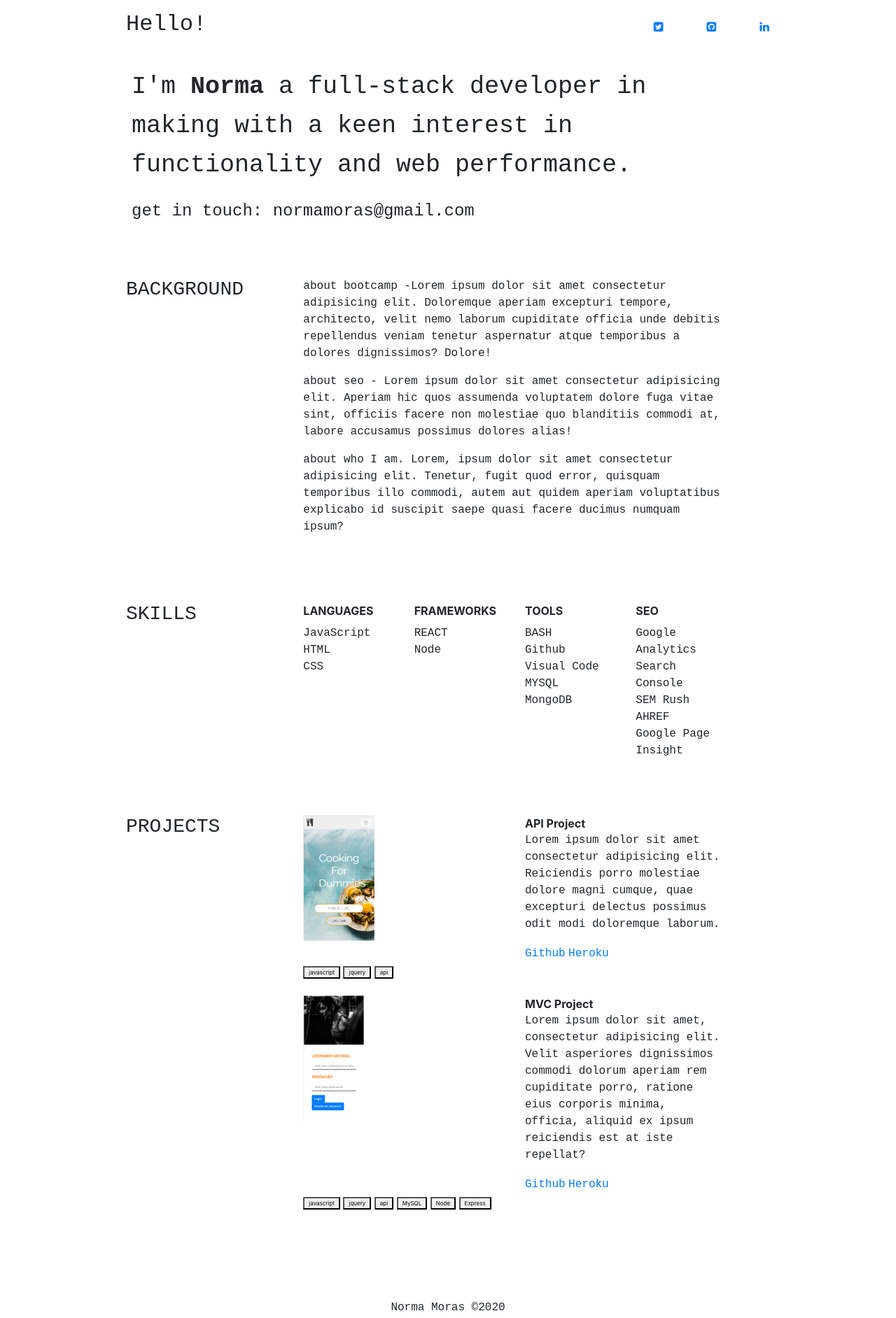
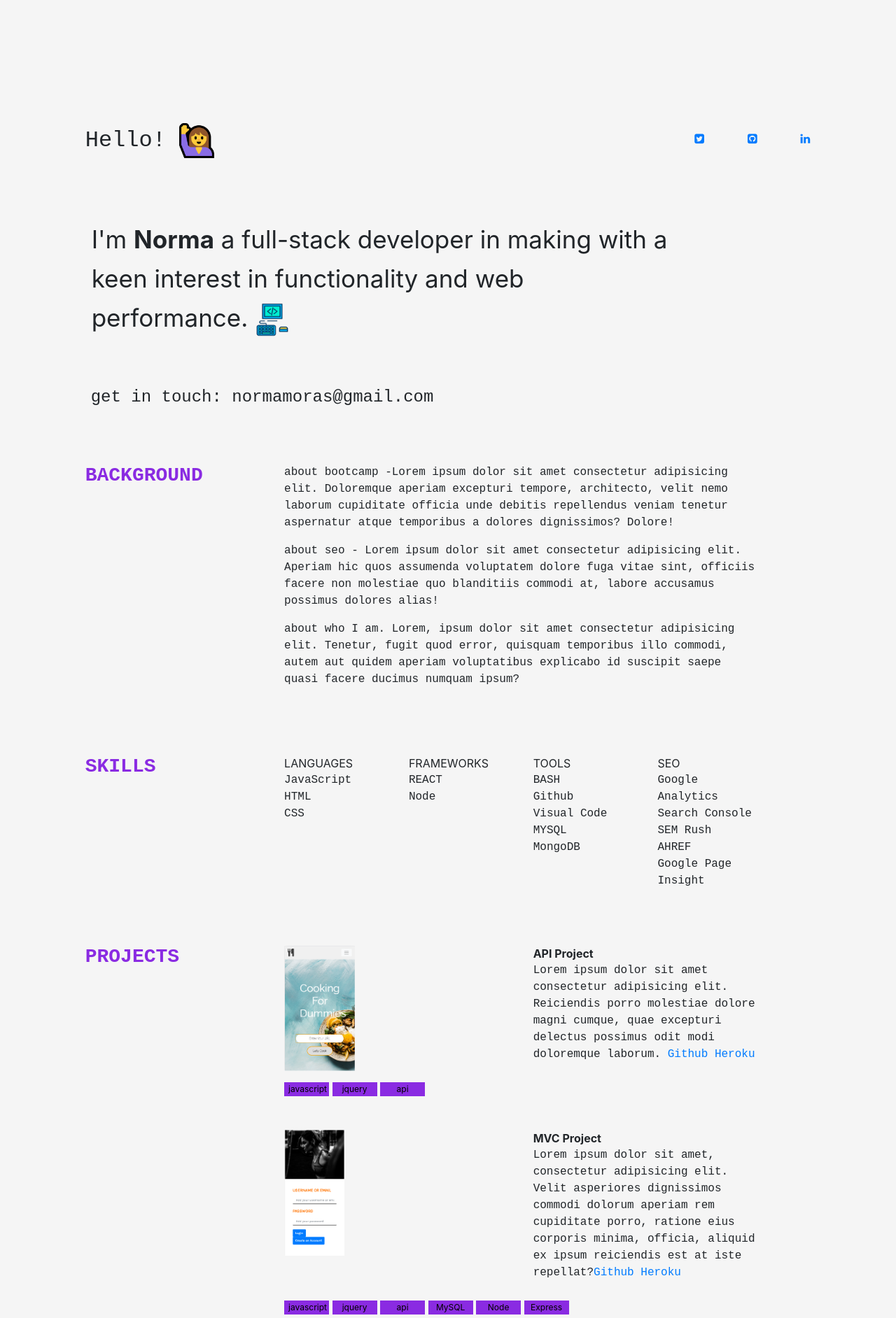
Before and after one commit to nmoras/portfolio-3, a plain HTML site: page index.html in a window 1280 px wide. Shown: the top 1884 px of the page at 70% size. Drawn offline with nearby package versions, Linux system fonts and the light colour scheme.

Commit message:
added icons

```diff
--- a/index.html
+++ b/index.html
@@ -5,6 +5,7 @@
     <meta name="viewport" content="width=device-width, initial-scale=1.0">
     <meta http-equiv="X-UA-Compatible" content="ie=edge">
     <title>Document</title>
+    <link rel="icon" type="image/png" href="assets/happy-person-raising-one-hand_1f64b.png" />
     <link rel="stylesheet" href="style.css">
     <link rel="stylesheet" href="https://stackpath.bootstrapcdn.com/bootstrap/4.4.1/css/bootstrap.min.css" integrity="sha384-Vkoo8x4CGsO3+Hhxv8T/Q5PaXtkKtu6ug5TOeNV6gBiFeWPGFN9MuhOf23Q9Ifjh" crossorigin="anonymous">
     <script src="https://code.jquery.com/jquery-3.4.1.slim.min.js" integrity="sha384-J6qa4849blE2+poT4WnyKhv5vZF5SrPo0iEjwBvKU7imGFAV0wwj1yYfoRSJoZ+n" crossorigin="anonymous"></script>
@@ -12,13 +13,41 @@
     <link rel="stylesheet" href="https://cdnjs.cloudflare.com/ajax/libs/font-awesome/4.7.0/css/font-awesome.min.css">
 </head>
 <body class="body">
-    <div class="container-fluid container">
+    <!-- <script>
+        let i = 0;
+        let txt = 'Hi. I am Norma. I am a digital marketing professional with expertise in Search Engine Optimization. As an SEO expert I worked with web developers and I always wondered, Wish! I could build something like that. ABRAKADABRA! Here I am a full stack web developer making a shift to a new career.';
+        let speed = 60;
+
+        $( window ).on( "load", typeWriter )
+        function typeWriter() {
+        $("#container").addClass('hide');
+
+        if (i < txt.length) {
+            document.querySelector("#section-main").innerHTML += txt.charAt(i);
+            i++;
+            setTimeout(typeWriter, speed);
+        };
+        setTimeout(homePage, 23000)
+
+        };
+        function homePage(){
+            $("#section-main").hide();
+            $("#container").removeClass('hide');
+
+        };
+    </script>     -->
+    <div class="section-main" id="section-main">
+
+
+
+    </div>
+    <div class="container-fluid" id="container">
         <section class="header">
             <div class="row justify-content-center">
                 <div class="col-lg-10">
                     <div class="row justify-content-between">
                         <div class="col-lg-6">
-                            <h2>Hello! </h2>
+                            <h2>Hello! <img class="comp-icon" src="assets/happy-person-raising-one-hand_1f64b.png"> </h2>
                         </div>
                         <div class="row">
                             <div class="col-lg-4">
@@ -34,8 +63,14 @@
                     </div>
                     <div class="row mt-4">
                         <div class="col-lg-10">
-                            <h2 class="p-2 header-intro">I'm <b>Norma</b> a full-stack developer in making with a keen interest in functionality and web performance.</h2>
-                            <h4 class="p-2">get in touch: <span>normamoras@gmail.com</span></h4>
+                            <div class="row">
+                                <div class="col-lg-12 p-4">
+                                    <h1 class="header-intro">I'm <b>Norma</b> a full-stack developer in making with a keen interest in functionality and web performance. <img class="comp-icon" src="assets/computer.png"></h1>
+                                </div>
+                                <div class="col-lg-10">
+                                    <h4 class="p-2">get in touch: <span>normamoras@gmail.com</span></h4>
+                                </div>
+                            </div>
                         </div>
                     </div>
                 </div>
@@ -131,10 +166,10 @@
                                 </div>
                                 <div class="col-lg-5">
                                     <b>API Project</b>
-                                    <p>Lorem ipsum dolor sit amet consectetur adipisicing elit. Reiciendis porro molestiae dolore magni cumque, quae excepturi delectus possimus odit modi doloremque laborum. </p><a href="http://">Github</a> <a href="http://">Heroku</a>
+                                    <p>Lorem ipsum dolor sit amet consectetur adipisicing elit. Reiciendis porro molestiae dolore magni cumque, quae excepturi delectus possimus odit modi doloremque laborum. <a href="http://">Github</a> <a href="http://">Heroku</a></p>
                                 </div>
                             </div>
-                            <div class="row justify-content-center">
+                            <div class="row justify-content-center pt-2">
                                 <div class="col-lg-10 align-self-end">
                                     <button class="tag-btn">javascript</button>
                                     <button class="tag-btn">jquery</button>
@@ -142,17 +177,17 @@
                                 </div>
                             </div>
                         </div>
-                        <div class="col-lg-12">
+                        <div class="col-lg-12 pr-block">
                             <div class="row justify-content-center mt-4">
                                 <div class="col-lg-5">
                                     <img class="pr-img" src="assets/fitness-app.png" alt="">
                                 </div>
                                 <div class="col-lg-5">
                                     <b>MVC Project</b>
-                                    <p>Lorem ipsum dolor sit amet, consectetur adipisicing elit. Velit asperiores dignissimos commodi dolorum aperiam rem cupiditate porro, ratione eius corporis minima, officia, aliquid ex ipsum reiciendis est at iste repellat?</p></p><a href="http://">Github</a> <a href="http://">Heroku</a>
+                                    <p>Lorem ipsum dolor sit amet, consectetur adipisicing elit. Velit asperiores dignissimos commodi dolorum aperiam rem cupiditate porro, ratione eius corporis minima, officia, aliquid ex ipsum reiciendis est at iste repellat?<a href="http://">Github</a> <a href="http://">Heroku</a></p>
                                 </div>
                             </div>
-                            <div class="row justify-content-center">
+                            <div class="row justify-content-center pt-2">
                                 <div class="col-lg-10 align-self-end">
                                     <button class="tag-btn">javascript</button>
                                     <button class="tag-btn">jquery</button>
@@ -175,6 +210,7 @@
                 <div class="row pt-5">
                     <div class="col-lg-12 text-center">
                         <p>Norma Moras <span class="highlight">©2020</span> </p>
+                        <p class="flaticon">Icon made by Pixel perfect from www.flaticon.com</p>
                     </div>
                 </div>
                 <div class="row p-3 justify-content-center">
--- a/style.css
+++ b/style.css
@@ -6,6 +6,8 @@
 .header-intro{
     line-height: 3.5rem;
     font-size: 35px;
+    padding: 2rem 0;
+    font-weight: normal;
 }
 p, h2, h3, h4, h5, a, li{
     font-family: monospace;
@@ -22,17 +24,60 @@ p, h2, h3, h4, h5, a, li{
 li{
     list-style-type: none;
 }
-.skill-title{
+.section-title{
     font-weight: bold;
     padding-bottom:0.5rem;
+    color: blueviolet;
 }
 .pr-link{
     font-size:8px;
 
 }
 .tag-btn{
-    font-size:8px;
+    font-size:12px;
+    background-color: blueviolet;
+
+    border-style: none;
+    width: 4rem;
 }
+.body{
+    background: whitesmoke;
+}
+.pr-block{
+    margin-top:1.5rem;
+}
+.hide{
+    display:none;
+}
+#section-main{
+    padding: 5rem;
+    display: flex;
+    justify-content: center;
+    color:black;
+    font-family: monospace;
+    margin: 0 auto;
+    letter-spacing: .15em;
+    height: 1;
+    font-size: 2em;
+    transition: 1s ease;
+    background-color: whitesmoke;
+
+}
+#container{
+    background: whitesmoke;
+}
+.comp-icon{
+    height:50px;
+}
+.flaticon{
+    color:white;
+}
+/* .link-btn{
+    background-color: none;
+    border: 1px solid blueviolet;
+    z-index: -1;
+
+} */
 /* .container{
     background: blue;
 } */
```
Also changed, not shown: assets/computer.png (added), assets/happy-person-raising-one-hand_1f64b.png (added), assets/woman_1f469.png (added).
